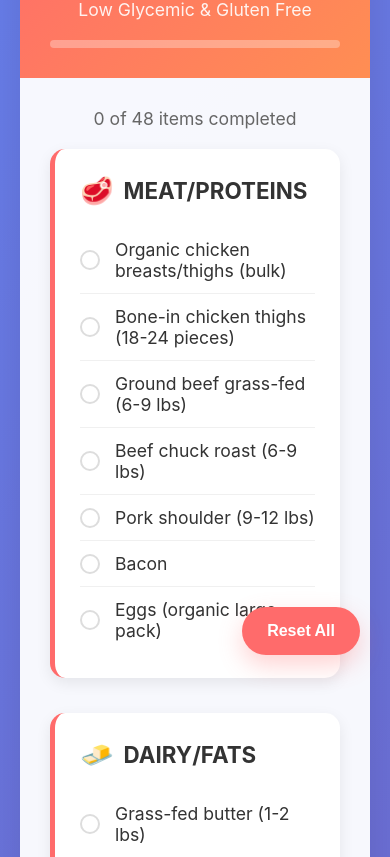
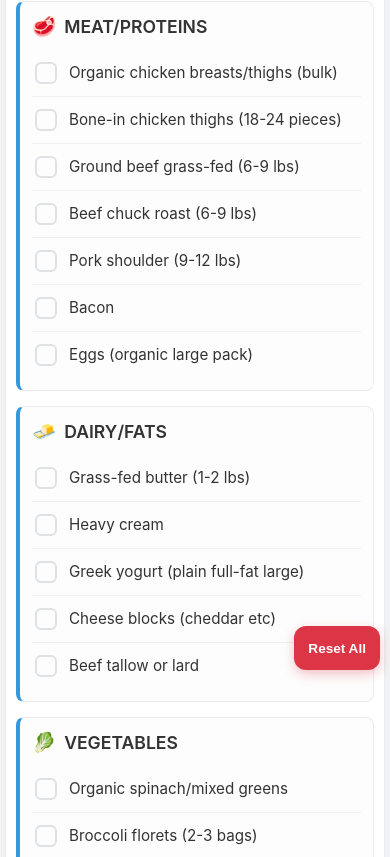
Before and after one commit to naieum/costco-shopping-list, a plain HTML site: page index.html in a window 390 px wide. Shown: the part 159-1016 px from the top of the page. Drawn offline with Linux system fonts and the light colour scheme.

Commit message:
Update index.html

```diff
--- a/index.html
+++ b/index.html
@@ -13,117 +13,123 @@
 
         body {
             font-family: -apple-system, BlinkMacSystemFont, 'Segoe UI', Roboto, sans-serif;
-            background: linear-gradient(135deg, #667eea 0%, #764ba2 100%);
+            background: #f8f9fa;
             min-height: 100vh;
-            padding: 20px;
+            padding: 10px;
+            margin: 0;
+            -webkit-text-size-adjust: 100%;
         }
 
         .container {
             max-width: 800px;
             margin: 0 auto;
-            background: rgba(255, 255, 255, 0.95);
-            border-radius: 20px;
-            box-shadow: 0 20px 40px rgba(0, 0, 0, 0.1);
+            background: white;
+            border-radius: 12px;
+            box-shadow: 0 4px 20px rgba(0, 0, 0, 0.08);
             overflow: hidden;
+            border: 1px solid #e9ecef;
         }
 
         .header {
-            background: linear-gradient(135deg, #ff6b6b, #ff8e53);
+            background: #2c3e50;
             color: white;
-            padding: 30px;
+            padding: 20px 15px;
             text-align: center;
         }
 
         .header h1 {
-            font-size: 2.5em;
-            margin-bottom: 10px;
+            font-size: 1.8em;
+            margin-bottom: 8px;
             font-weight: 700;
         }
 
         .header p {
-            font-size: 1.1em;
+            font-size: 1em;
             opacity: 0.9;
+            margin-bottom: 0;
         }
 
         .progress-bar {
-            background: rgba(255, 255, 255, 0.3);
-            height: 8px;
-            border-radius: 4px;
-            margin-top: 20px;
+            background: rgba(255, 255, 255, 0.2);
+            height: 10px;
+            border-radius: 5px;
+            margin-top: 15px;
             overflow: hidden;
         }
 
         .progress-fill {
-            background: white;
+            background: #3498db;
             height: 100%;
-            border-radius: 4px;
+            border-radius: 5px;
             width: 0%;
             transition: width 0.3s ease;
         }
 
         .content {
-            padding: 30px;
+            padding: 15px;
         }
 
         .section {
-            margin-bottom: 35px;
-            background: white;
-            border-radius: 15px;
-            padding: 25px;
-            box-shadow: 0 5px 15px rgba(0, 0, 0, 0.08);
-            border-left: 5px solid #ff6b6b;
+            margin-bottom: 20px;
+            background: #fdfdfd;
+            border-radius: 8px;
+            padding: 15px;
+            border: 1px solid #e9ecef;
+            border-left: 4px solid #3498db;
         }
 
         .section h2 {
-            font-size: 1.4em;
-            margin-bottom: 20px;
+            font-size: 1.2em;
+            margin-bottom: 15px;
             color: #333;
             display: flex;
             align-items: center;
-            gap: 10px;
+            gap: 8px;
+            font-weight: 600;
         }
 
         .section-icon {
-            font-size: 1.2em;
+            font-size: 1.1em;
         }
 
         .item {
             display: flex;
             align-items: center;
-            padding: 12px 0;
+            padding: 15px 5px;
             border-bottom: 1px solid #f0f0f0;
             transition: all 0.2s ease;
+            min-height: 44px; /* iOS touch target minimum */
+            -webkit-tap-highlight-color: rgba(0, 0, 0, 0);
         }
 
         .item:last-child {
             border-bottom: none;
         }
 
-        .item:hover {
-            background: rgba(255, 107, 107, 0.05);
-            border-radius: 8px;
-            padding-left: 10px;
+        .item:active {
+            background: #e9ecef;
         }
 
         .item.checked {
-            opacity: 0.5;
+            opacity: 0.6;
             text-decoration: line-through;
         }
 
         .checkbox {
-            width: 20px;
-            height: 20px;
-            border: 2px solid #ddd;
-            border-radius: 50%;
+            width: 24px;
+            height: 24px;
+            border: 2px solid #dee2e6;
+            border-radius: 6px;
             margin-right: 15px;
             cursor: pointer;
             position: relative;
             transition: all 0.2s ease;
+            flex-shrink: 0;
         }
 
         .checkbox.checked {
-            background: #ff6b6b;
-            border-color: #ff6b6b;
+            background: #28a745;
+            border-color: #28a745;
         }
 
         .checkbox.checked::after {
@@ -139,37 +145,109 @@
 
         .item-text {
             flex: 1;
-            font-size: 1.1em;
+            font-size: 1em;
             color: #333;
             cursor: pointer;
+            line-height: 1.4;
+            word-wrap: break-word;
         }
 
         .reset-btn {
             position: fixed;
-            bottom: 30px;
-            right: 30px;
-            background: #ff6b6b;
+            bottom: 20px;
+            right: 15px;
+            background: #dc3545;
             color: white;
             border: none;
-            border-radius: 50px;
-            padding: 15px 25px;
-            font-size: 1em;
+            border-radius: 12px;
+            padding: 12px 16px;
+            font-size: 0.9em;
             font-weight: 600;
             cursor: pointer;
-            box-shadow: 0 10px 25px rgba(255, 107, 107, 0.3);
+            box-shadow: 0 4px 12px rgba(220, 53, 69, 0.3);
             transition: all 0.2s ease;
+            z-index: 1000;
+            min-height: 44px;
+            min-width: 44px;
         }
 
-        .reset-btn:hover {
-            background: #ff5252;
-            transform: translateY(-2px);
+        .reset-btn:active {
+            background: #c82333;
+            transform: scale(0.95);
         }
 
         .stats {
             text-align: center;
-            margin-bottom: 20px;
-            font-size: 1.1em;
+            margin-bottom: 15px;
+            font-size: 1em;
             color: #666;
+            padding: 0 10px;
+        }
+
+        /* Mobile specific optimizations */
+        @media (max-width: 480px) {
+            body {
+                padding: 5px;
+            }
+
+            .header {
+                padding: 15px 10px;
+            }
+
+            .header h1 {
+                font-size: 1.5em;
+            }
+
+            .content {
+                padding: 10px;
+            }
+
+            .section {
+                padding: 12px;
+                margin-bottom: 15px;
+            }
+
+            .section h2 {
+                font-size: 1.1em;
+                margin-bottom: 12px;
+            }
+
+            .item {
+                padding: 12px 3px;
+            }
+
+            .checkbox {
+                width: 22px;
+                height: 22px;
+                margin-right: 12px;
+            }
+
+            .item-text {
+                font-size: 0.95em;
+            }
+
+            .reset-btn {
+                bottom: 15px;
+                right: 10px;
+                padding: 10px 14px;
+                font-size: 0.85em;
+            }
+
+            .stats {
+                font-size: 0.9em;
+            }
+        }
+
+        /* Prevent zoom on iOS when focusing inputs */
+        @media screen and (-webkit-min-device-pixel-ratio: 0) {
+            select, textarea, input[type="text"], input[type="password"],
+            input[type="datetime"], input[type="datetime-local"],
+            input[type="date"], input[type="month"], input[type="time"],
+            input[type="week"], input[type="number"], input[type="email"],
+            input[type="url"], input[type="search"], input[type="tel"],
+            input[type="color"] {
+                font-size: 16px;
+            }
         }
     </style>
 </head>
```
